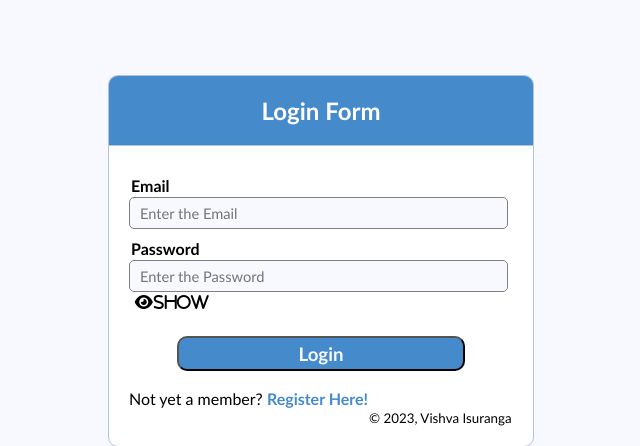
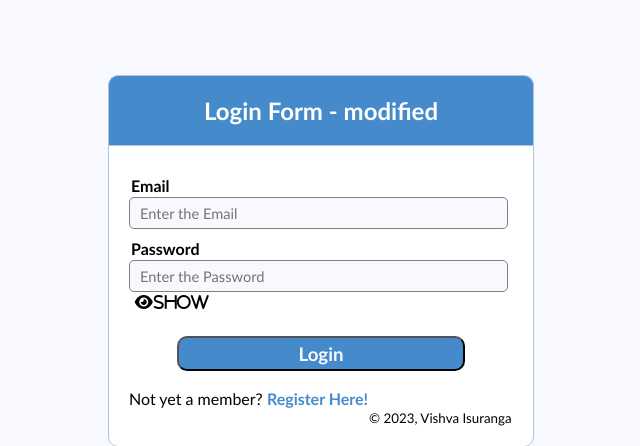
Before and after one commit to 922850186v/PHP-ShareAdvisor, a PHP site: page /login.php in a window 1280 px wide. Shown: the top 446 px of the page, without its empty margins (319-959 px from the left). Run offline with PHP 8.4, Linux system fonts and the light colour scheme.

Commit message:
Update login.php

```diff
--- a/login.php
+++ b/login.php
@@ -8,7 +8,7 @@
 </head>
 <body>
   <div class="header">
-  	<h2>Login Form</h2>
+  	<h2>Login Form - modified</h2>
   </div>
 
   <form method="post" action="login.php">
```
